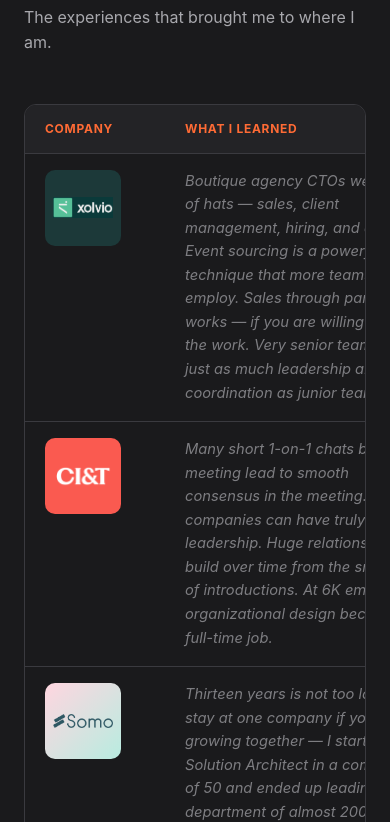
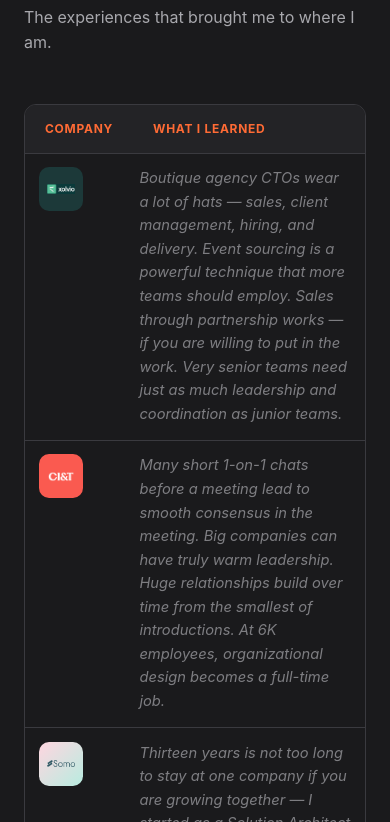
Before and after one commit to astletron/astletron.github.io, a plain HTML site: page index.html in a window 390 px wide. Shown: the part 3542-4364 px from the top of the page. Drawn offline with Linux system fonts and the light colour scheme.

Commit message:
Fix Past Work table overflow and spacing on mobile
The table's min-width forced horizontal scrolling on narrow phone
viewports. Remove the min-width on mobile so description text wraps
within the screen instead, shrink the logo/cell padding there too,
and tighten the gap between the logo and description columns overall.

Co-Authored-By: Claude Sonnet 5 <noreply@anthropic.com>

```diff
--- a/style.css
+++ b/style.css
@@ -333,6 +333,8 @@ section:nth-of-type(even) {
   color: var(--text-muted);
   font-size: 0.92rem;
   vertical-align: top;
+  overflow-wrap: break-word;
+  word-break: break-word;
 }
 
 .past-work-table tbody tr:last-child td {
@@ -344,7 +346,12 @@ section:nth-of-type(even) {
 }
 
 .past-work-table td:nth-child(1) {
-  width: 140px;
+  width: 112px;
+  padding-right: 0.5rem;
+}
+
+.past-work-table td:nth-child(2) {
+  padding-left: 0.5rem;
 }
 
 .pw-company {
@@ -618,6 +625,24 @@ section:nth-of-type(even) {
     object-fit: contain;
   }
 
+  .past-work-table {
+    min-width: 0;
+  }
+
+  .past-work-table td:nth-child(1) {
+    width: 60px;
+    padding: 0.85rem 0.4rem 0.85rem 0.85rem;
+  }
+
+  .past-work-table td:nth-child(2) {
+    padding: 0.85rem 0.85rem 0.85rem 0.4rem;
+  }
+
+  .pw-logo {
+    width: 44px;
+    height: 44px;
+  }
+
   section {
     padding: 3.5rem 0;
   }
```
